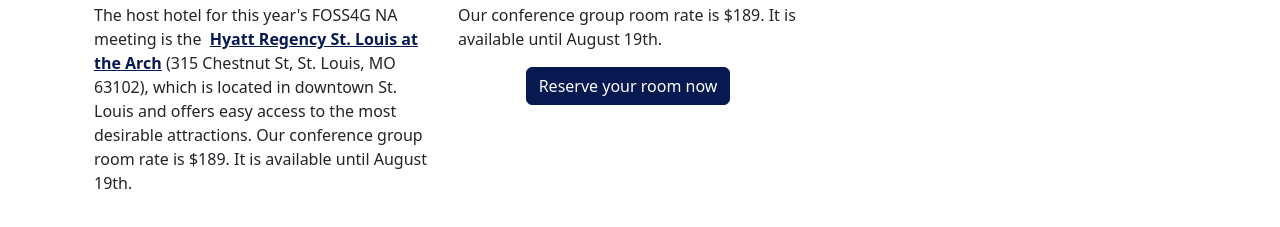
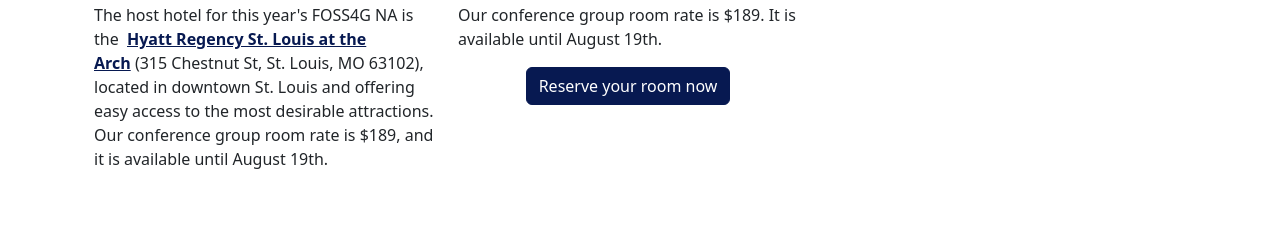
Before and after one commit to OSGeo-US/foss4g-na-2024, a Gatsby site: page /about in a window 1280 px wide. Shown: the part 525-752 px from the top of the page. Built offline with nearby package versions, Linux system fonts and the light colour scheme; Gatsby itself is replaced by a stand-in of ours.

Commit message:
grammarly about page

```diff
--- a/src/pages/about.js
+++ b/src/pages/about.js
@@ -54,13 +54,13 @@
           </h1>
           <div className="row my2">
             <div className="col-md-12 col-lg-4">
-              The host hotel for this year's FOSS4G NA meeting is the &nbsp;
+              The host hotel for this year's FOSS4G NA is the &nbsp;
               <a href="https://www.hyatt.com/hyatt-regency/en-US/stlrs-hyatt-regency-st-louis-at-the-arch">
                 <strong>Hyatt Regency St. Louis at the Arch</strong>
               </a>
-              &nbsp;(315 Chestnut St, St. Louis, MO 63102), which is located in
-              downtown St. Louis and offers easy access to the most desirable
-              attractions. Our conference group room rate is $189. It is
+              &nbsp;(315 Chestnut St, St. Louis, MO 63102), located in downtown
+              St. Louis and offering easy access to the most desirable
+              attractions. Our conference group room rate is $189, and it is
               available until August 19th.
             </div>
             <div className="col-md-12 col-lg-4">
```
